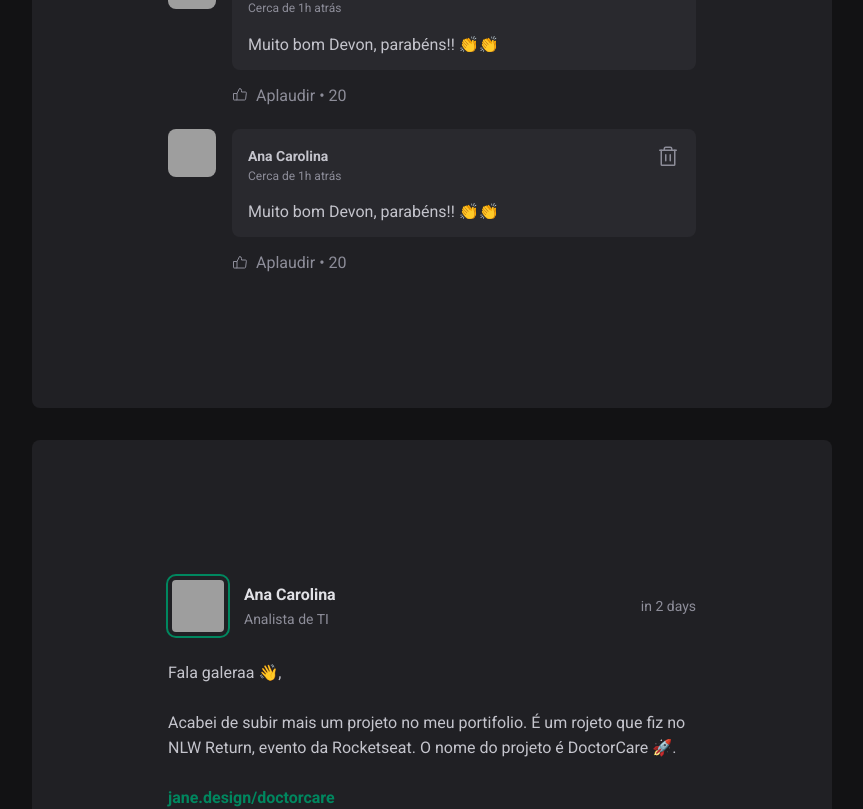
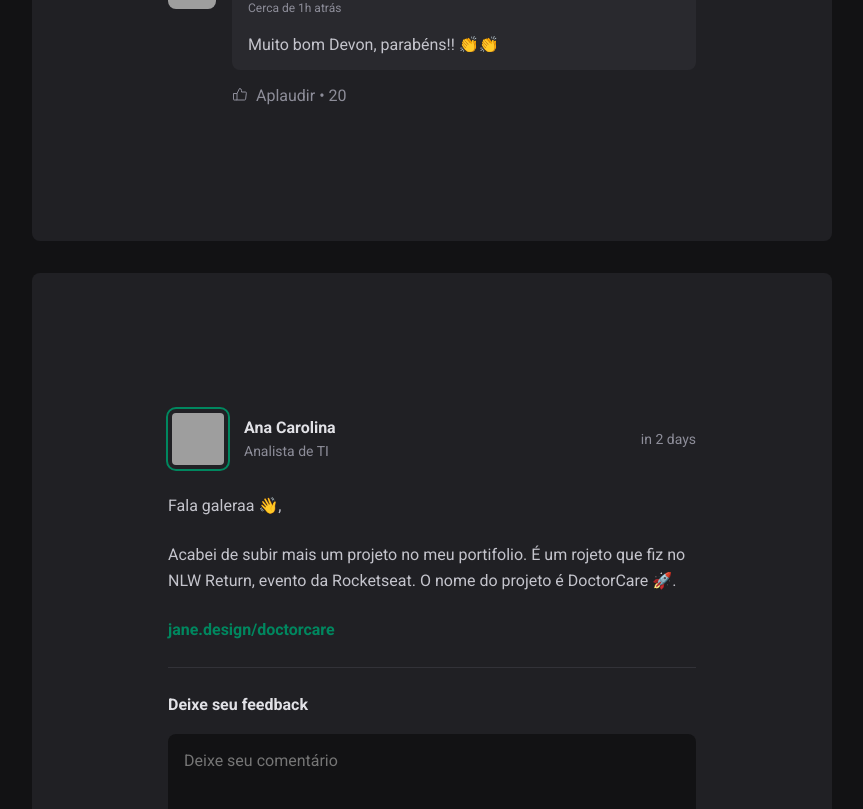
Before and after one commit to AnaVitorio/fundamentos-reactjs, a React (Vite) app: page / in a window 1280 px wide. Shown: the part 736-1545 px from the top of the page, without its empty margins (352-1215 px from the left). Built offline with nearby package versions, Linux system fonts and the light colour scheme; grey boxes are pictures that could not be loaded.

Commit message:
ajustando lógica comentários

```diff
--- a/src/components/Comment.jsx
+++ b/src/components/Comment.jsx
@@ -2,7 +2,7 @@ import { ThumbsUp, Trash } from "phosphor-react";
 import styles from "./Comment.module.css";
 import { Avatar } from "./Avatar";
 
-export function Comment() {
+export function Comment(props) {
   return (
     <div className={styles.comment}>
       <Avatar hasBorder={false} src="https://github.com/AnaVitorio.png" />
@@ -20,7 +20,7 @@ export function Comment() {
                 <Trash size={24}/>
             </button>
           </header>
-          <p>Muito bom Devon, parabéns!! 👏👏</p>
+          <p>{props.conteudo}</p>
         </div>
 
         <footer>
--- a/src/components/Post.jsx
+++ b/src/components/Post.jsx
@@ -5,15 +5,27 @@ import styles from "./Post.module.css";
 import { format, formatDistanceToNow } from "date-fns";
 
 export function Post({author, pusblisheAt, content}) {
+
+  const [comentarios, setComentarios] = useState(["Muito bom Devon, parabéns!! 👏👏"]);
+  const [novoComentarioTexto, setNovoComentarioTexto] = useState('');
+
   const pusblisheDateFormated = format(pusblisheAt, "d 'de' LLLL 'às' HH:mm'h'")
+
+  //Calcula a diferença da data atual menos a data passado como primeiro parâmetro
   const dataPublicacaoRelativaAgora = formatDistanceToNow(pusblisheAt, {
     addSuffix: true
   })
-  const [comentarios, setComentarios] = useState([1, 2]);
 
-  function handleCriarNovoComentario(){
+
+  function handleCriarNovoComentario(event){
     event.preventDefault()
-    setComentarios([...comentarios, comentarios.length + 1] )
+    setComentarios([...comentarios, novoComentarioTexto])
+    setNovoComentarioTexto('')
+  }
+
+
+  function handleNovoComentarioTexto(event){
+    setNovoComentarioTexto(event.target.value)
   }
 
   return (
@@ -46,7 +58,10 @@ export function Post({author, pusblisheAt, content}) {
 
       <form onSubmit={handleCriarNovoComentario} className={styles.commentFarm}>
         <strong>Deixe seu feedback</strong>
-        <textarea placeholder="Deixe seu comentário"/>
+        <textarea
+          placeholder="Deixe seu comentário"
+          onChange={handleNovoComentarioTexto}
+          value={novoComentarioTexto}/>
 
         <footer>
             <button type="submit">Publicar</button>
@@ -56,7 +71,7 @@ export function Post({author, pusblisheAt, content}) {
 
       <div className={styles.commentList}>
         {comentarios.map(item =>{
-          return(<Comment/>)
+          return(<Comment conteudo={item}/>)
         })}
       </div>
     </article>
```
